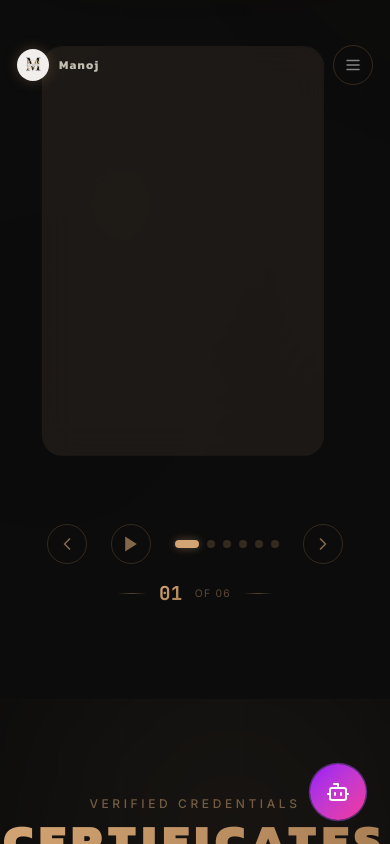
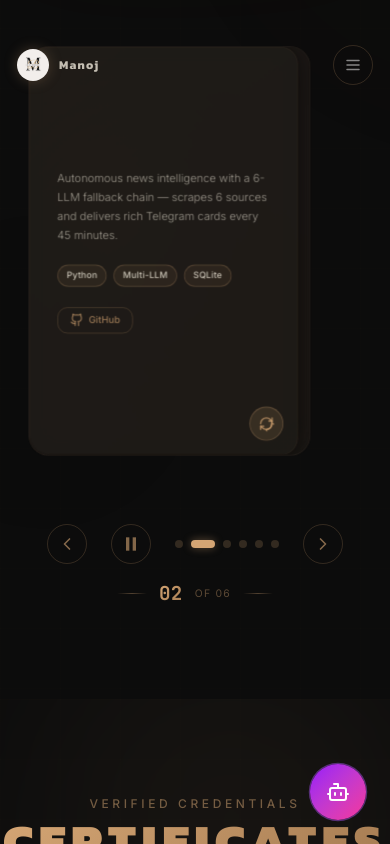
Before and after one commit to Venkata-Manoj/portfolio, a React (Vite) app: page / in a window 390 px wide. Both pictures are taken after a click on the button 280 px from the left and 4703 px from the top of the page. Shown: the part 4281-5125 px from the top of the page. Built offline with nearby package versions, Linux system fonts and the light colour scheme.

Commit message:
feat: add handin and handout features for certificate and project cards

```diff
--- a/src/components/CertificatesSection.jsx
+++ b/src/components/CertificatesSection.jsx
@@ -6,7 +6,7 @@ import {
   useInView,
 } from 'framer-motion'
 import { ChevronLeft, ChevronRight, ArrowUpRight } from 'lucide-react'
-import { useIsMobile } from '../hooks/useIsMobile'
+
 
 /* =====================================================================
    DATA — 13 certificates (gold/bronze palette accents)
@@ -287,7 +287,7 @@ export default function CertificatesSection() {
   const [cardsVisible, setCardsVisible] = useState(false)
   const [isHovering, setIsHovering] = useState(false)
   const [isPlaying, setIsPlaying] = useState(true)
-  const isMobile = useIsMobile()
+
 
   const headerInView = useInView(headerRef, { once: true })
   const [prefersReducedMotion] = useState(() => {
@@ -295,20 +295,9 @@ export default function CertificatesSection() {
     return window.matchMedia('(prefers-reduced-motion: reduce)').matches
   })
 
-  // Track if we've already handled the mobile transition to avoid cascading renders
-  const mobileHandledRef = useRef(false)
 
-  // ── Disable auto-scroll on mobile (uses shared useIsMobile hook) ──
-  useEffect(() => {
-    if (isMobile && isPlaying && !mobileHandledRef.current) {
-      mobileHandledRef.current = true
-      setIsPlaying(false)
-    }
-    // Reset when switching back to desktop
-    if (!isMobile) {
-      mobileHandledRef.current = false
-    }
-  }, [isMobile, isPlaying])
+
+
 
   /* ── Card entrance — triggered when header scrolls into view ── */
   useEffect(() => {
@@ -370,10 +359,10 @@ export default function CertificatesSection() {
     }
   }, [oneSetWidth, x, isHovering, prefersReducedMotion])
 
-  /* ── Start / stop auto-scroll based on isPlaying (and not mobile) ── */
+  /* ── Start / stop auto-scroll based on isPlaying ── */
   useEffect(() => {
     if (prefersReducedMotion) return
-    if (isPlaying && oneSetWidth > 0 && !isMobile) {
+    if (isPlaying && oneSetWidth > 0) {
       startAnimRef.current()
     } else if (autoAnimRef.current) {
       autoAnimRef.current.stop()
@@ -381,17 +370,17 @@ export default function CertificatesSection() {
     return () => {
       if (autoAnimRef.current) autoAnimRef.current.stop()
     }
-  }, [isPlaying, oneSetWidth, isMobile, prefersReducedMotion])
+  }, [isPlaying, oneSetWidth, prefersReducedMotion])
 
-  /* ── Pause / resume on hover (respect mobile) ── */
+  /* ── Pause / resume on hover ── */
   useEffect(() => {
-    if (!autoAnimRef.current || isMobile) return
+    if (!autoAnimRef.current) return
     if (isHovering) {
       autoAnimRef.current.pause()
     } else if (isPlaying) {
       autoAnimRef.current.play()
     }
-  }, [isHovering, isPlaying, isMobile])
+  }, [isHovering, isPlaying])
 
   /* ── Track focused index from x position ── */
   useEffect(() => {
@@ -417,6 +406,31 @@ export default function CertificatesSection() {
   const togglePlayPause = useCallback(() => {
     setIsPlaying((prev) => !prev)
   }, [])
+
+  // ── Drag handlers ──
+  const handleDragStart = useCallback(() => {
+    if (autoAnimRef.current) autoAnimRef.current.stop()
+    clearTimeout(pauseTimerRef.current)
+    setIsPlaying(false)
+  }, [])
+
+  const handleDragEnd = useCallback(() => {
+    if (stepWidth === 0) return
+    const currentX = x.get()
+    const nearestCardIndex = Math.round(-currentX / stepWidth)
+    const targetX = -nearestCardIndex * stepWidth
+
+    animate(x, [currentX, targetX], {
+      duration: 0.5,
+      ease: [0.22, 1, 0.36, 1],
+      onComplete: () => {
+        const indexInSet = ((nearestCardIndex % TOTAL) + TOTAL) % TOTAL
+        const wrappedIndex = TOTAL + indexInSet
+        x.set(-wrappedIndex * stepWidth)
+        pauseTimerRef.current = setTimeout(() => setIsPlaying(true), AUTOPLAY_INTERVAL_MS)
+      },
+    })
+  }, [stepWidth, x])
 
   const next = useCallback(() => {
     if (stepWidth === 0) return
@@ -607,8 +621,14 @@ export default function CertificatesSection() {
           <motion.div
             ref={trackRef}
             id="track"
-            className="flex gap-6"
+            className="flex gap-6 cursor-grab active:cursor-grabbing"
             style={{ x }}
+            drag="x"
+            dragConstraints={{ left: -oneSetWidth * 2.5, right: -oneSetWidth * 0.5 }}
+            dragElastic={0.15}
+            dragMomentum={false}
+            onDragStart={handleDragStart}
+            onDragEnd={handleDragEnd}
             aria-live="polite"
             aria-atomic="false"
           >
--- a/src/components/ProjectsSection.jsx
+++ b/src/components/ProjectsSection.jsx
@@ -127,11 +127,8 @@ function ProjectCard({ project, index, isMobile }) {
       const newFlipped = !isFlipped
       setIsFlipped(newFlipped)
 
-      // On mobile: simple show/hide without 3D flip
+      // On mobile: simple show/hide without 3D flip (handled via state-driven style transitions on children)
       if (isMobile) {
-        el.style.transition = 'opacity 0.3s ease, transform 0.3s ease'
-        el.style.opacity = newFlipped ? '0' : '1'
-        el.style.transform = newFlipped ? 'scale(0.95)' : 'scale(1)'
         setTimeout(() => {
           flippingRef.current = false
         }, 300)
@@ -216,6 +213,12 @@ function ProjectCard({ project, index, isMobile }) {
           style={{
             backfaceVisibility: 'hidden',
             WebkitBackfaceVisibility: 'hidden',
+            ...(isMobile ? {
+              opacity: isFlipped ? 0 : 1,
+              pointerEvents: isFlipped ? 'none' : 'auto',
+              transition: 'opacity 0.3s ease, transform 0.3s ease',
+              transform: isFlipped ? 'scale(0.95)' : 'scale(1)',
+            } : {})
           }}
         >
           {/* ── Left panel (58%) ── */}
@@ -351,11 +354,19 @@ function ProjectCard({ project, index, isMobile }) {
           style={{
             backfaceVisibility: 'hidden',
             WebkitBackfaceVisibility: 'hidden',
-            transform: 'rotateY(180deg)',
+            transform: isMobile
+              ? (isFlipped ? 'scale(1)' : 'scale(0.95)')
+              : 'rotateY(180deg)',
             background: 'rgba(26,24,22,0.96)',
             backdropFilter: 'blur(16px) saturate(1.2)',
             WebkitBackdropFilter: 'blur(16px) saturate(1.2)',
             border: '1px solid rgba(212,165,116,0.08)',
+            ...(isMobile ? {
+              opacity: isFlipped ? 1 : 0,
+              pointerEvents: isFlipped ? 'auto' : 'none',
+              transition: 'opacity 0.3s ease, transform 0.3s ease',
+              zIndex: isFlipped ? 10 : 1,
+            } : {})
           }}
         >
           {/* Back description */}
@@ -653,14 +664,7 @@ export default function ProjectsSection() {
     return () => clearTimeout(timer)
   }, [])
 
-  // ── Disable auto-scroll on mobile (uses shared useIsMobile hook) ──
-  useEffect(() => {
-    if (isMobile && isPlaying) {
-      // Defer to avoid synchronous setState in effect
-      const timer = setTimeout(() => setIsPlaying(false), 0)
-      return () => clearTimeout(timer)
-    }
-  }, [isMobile, isPlaying])
+
 
   // ── Auto-scroll function ──
   useEffect(() => {
@@ -683,9 +687,9 @@ export default function ProjectsSection() {
     }
   }, [oneSetWidth, x, isHovering])
 
-  // ── Start / stop auto-scroll based on isPlaying (and not mobile) ──
+  // ── Start / stop auto-scroll based on isPlaying ──
   useEffect(() => {
-    if (isPlaying && oneSetWidth > 0 && !isMobile) {
+    if (isPlaying && oneSetWidth > 0) {
       startAnimRef.current()
     } else if (autoAnimRef.current) {
       autoAnimRef.current.stop()
@@ -693,17 +697,17 @@ export default function ProjectsSection() {
     return () => {
       if (autoAnimRef.current) autoAnimRef.current.stop()
     }
-  }, [isPlaying, oneSetWidth, isMobile])
+  }, [isPlaying, oneSetWidth])
 
-  // ── Pause / resume on hover (respect mobile) ──
+  // ── Pause / resume on hover ──
   useEffect(() => {
-    if (!autoAnimRef.current || isMobile) return
+    if (!autoAnimRef.current) return
     if (isHovering) {
       autoAnimRef.current.pause()
     } else if (isPlaying) {
       autoAnimRef.current.play()
     }
-  }, [isHovering, isPlaying, isMobile])
+  }, [isHovering, isPlaying])
 
   // ── Track focused index from x position ──
   useEffect(() => {
@@ -730,6 +734,31 @@ export default function ProjectsSection() {
   const togglePlayPause = useCallback(() => {
     setIsPlaying((prev) => !prev)
   }, [])
+
+  // ── Drag handlers ──
+  const handleDragStart = useCallback(() => {
+    if (autoAnimRef.current) autoAnimRef.current.stop()
+    clearTimeout(pauseTimerRef.current)
+    setIsPlaying(false)
+  }, [])
+
+  const handleDragEnd = useCallback(() => {
+    if (stepWidth === 0) return
+    const currentX = x.get()
+    const nearestCardIndex = Math.round(-currentX / stepWidth)
+    const targetX = -nearestCardIndex * stepWidth
+
+    animate(x, [currentX, targetX], {
+      duration: 0.5,
+      ease: [0.22, 1, 0.36, 1],
+      onComplete: () => {
+        const indexInSet = ((nearestCardIndex % TOTAL) + TOTAL) % TOTAL
+        const wrappedIndex = TOTAL + indexInSet
+        x.set(-wrappedIndex * stepWidth)
+        pauseTimerRef.current = setTimeout(() => setIsPlaying(true), 3000)
+      },
+    })
+  }, [stepWidth, x])
 
   const goNext = useCallback(() => {
     if (stepWidth === 0) return
@@ -937,8 +966,14 @@ export default function ProjectsSection() {
         >
           <motion.div
             ref={trackRef}
-            className="flex gap-6"
+            className="flex gap-6 cursor-grab active:cursor-grabbing"
             style={{ x }}
+            drag="x"
+            dragConstraints={{ left: -oneSetWidth * 2.5, right: -oneSetWidth * 0.5 }}
+            dragElastic={0.15}
+            dragMomentum={false}
+            onDragStart={handleDragStart}
+            onDragEnd={handleDragEnd}
             aria-live="polite"
             aria-atomic="false"
           >
```
